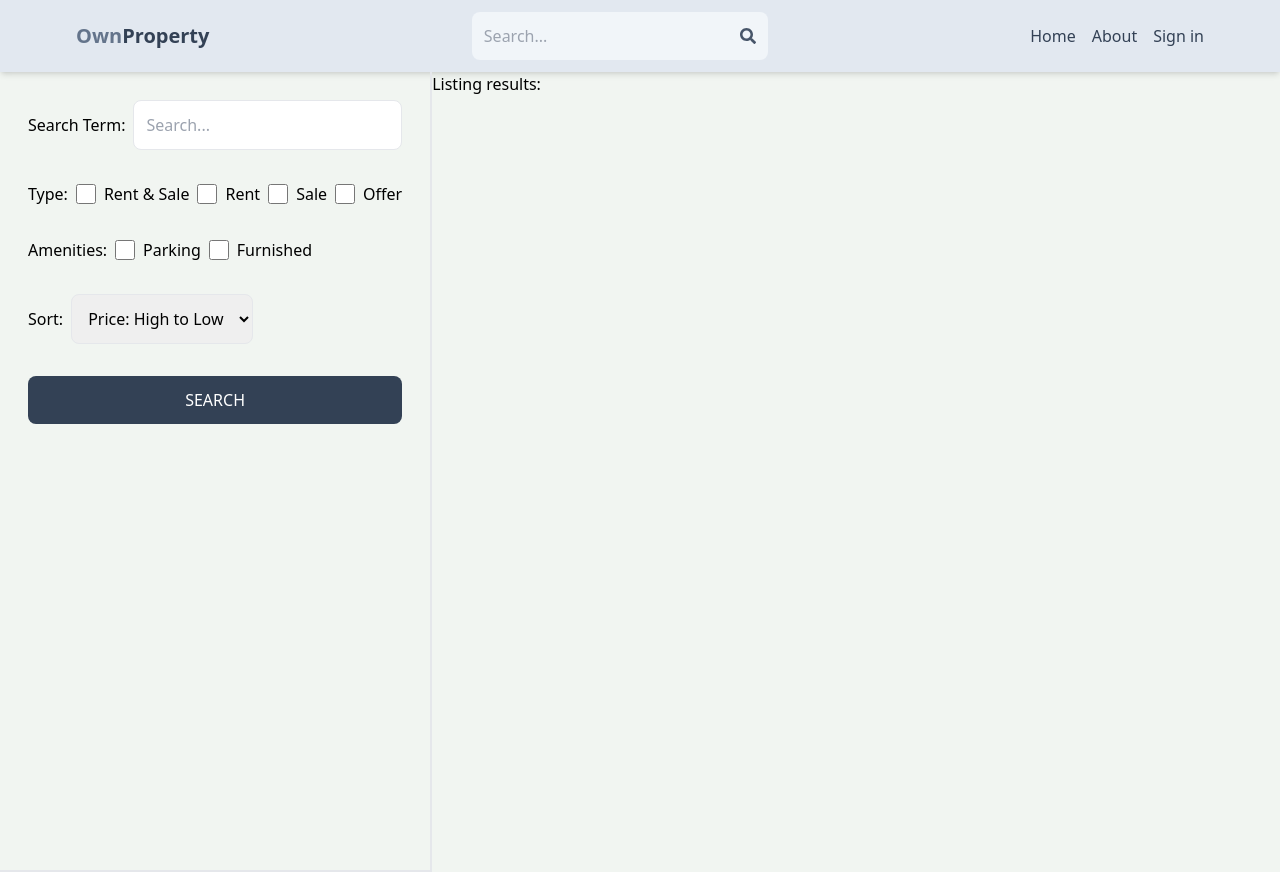
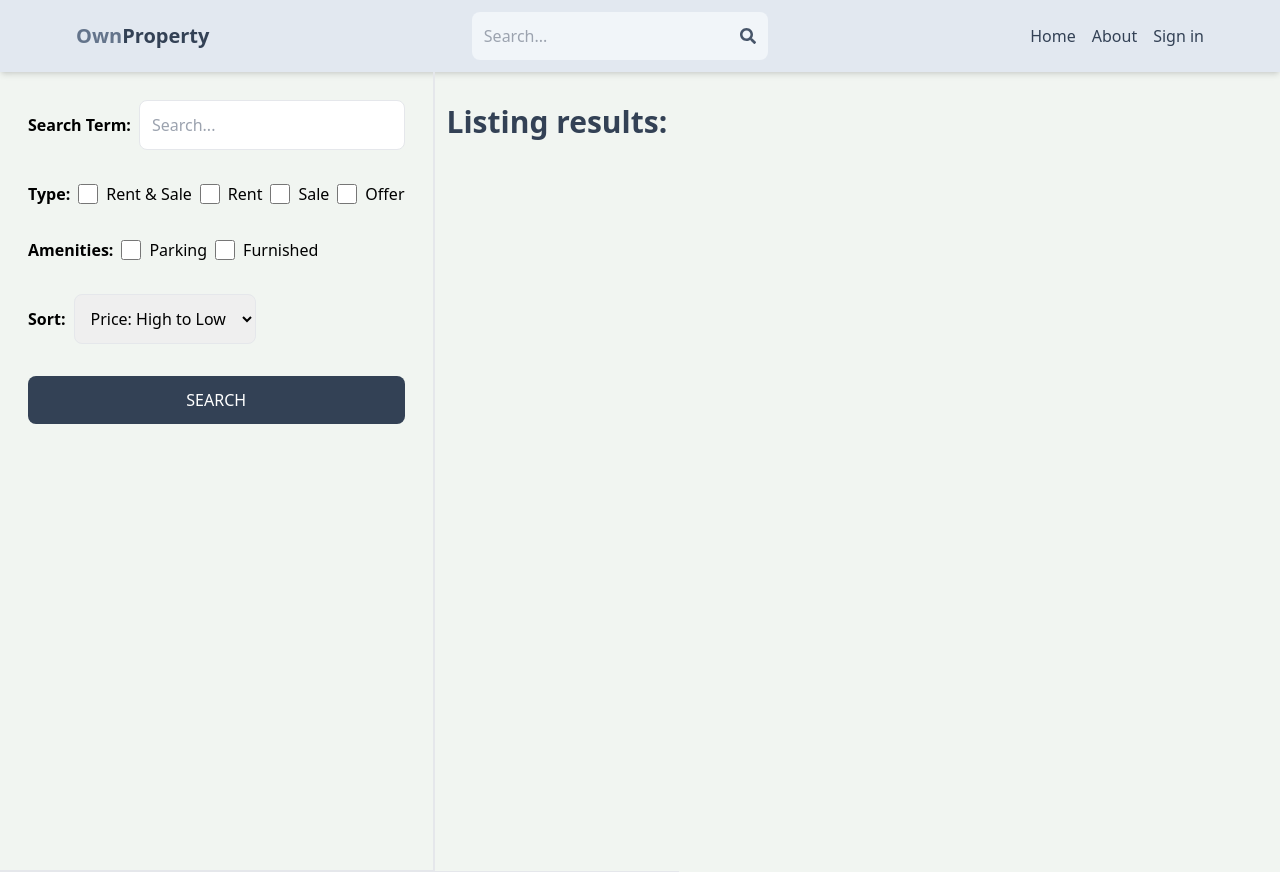
Before and after one commit to sanuwa13/Mern-Real-Estate-Marketplace, a React (Vite) app in the folder client/: page /search in a window 1280 px wide. Built offline with nearby package versions, Linux system fonts and the light colour scheme; no server answers.

Commit message:
create search page UI complete

```diff
--- a/client/src/pages/Search.jsx
+++ b/client/src/pages/Search.jsx
@@ -6,7 +6,7 @@ export default function Search() {
       <div className="p-7 border-b-2 md:border-r-2 md:min-h-screen">
         <form className="flex flex-col gap-8">
           <div className="flex items-center gap-2 ">
-            <label className="whitespace-nowrap">Search Term:</label>
+            <label className="whitespace-nowrap font-semibold">Search Term:</label>
             <input
               type="text"
               id="searchTerm"
@@ -15,7 +15,7 @@ export default function Search() {
             />
           </div>
           <div className="flex items-center gap-2 flex-wrap">
-            <label>Type:</label>
+            <label className="font-semibold">Type:</label>
             <div className="flex gap-2">
               <input type="checkbox" id="all" className="w-5" />
               <span>Rent & Sale</span>
@@ -34,7 +34,7 @@ export default function Search() {
             </div>
           </div>
           <div className="flex items-center gap-2 flex-wrap">
-            <label>Amenities:</label>
+            <label className="font-semibold">Amenities:</label>
             <div className="flex gap-2">
               <input type="checkbox" id="parking" className="w-5" />
               <span>Parking</span>
@@ -45,7 +45,7 @@ export default function Search() {
             </div>
           </div>
           <div className="flex items-center gap-2">
-            <label>Sort:</label>
+            <label className="font-semibold">Sort:</label>
             <select id="sort_order"
               className="border rounded-lg p-3">
               <option value="price_high">Price: High to Low</option>
@@ -58,7 +58,7 @@ export default function Search() {
         </form>
       </div>
       <div className=""></div>
-      <h1>Listing results:</h1>
+      <h1 className="text-3xl font-semibold border-b p-3 text-slate-700 mt-5">Listing results:</h1>
     </div>
   );
 }
```
